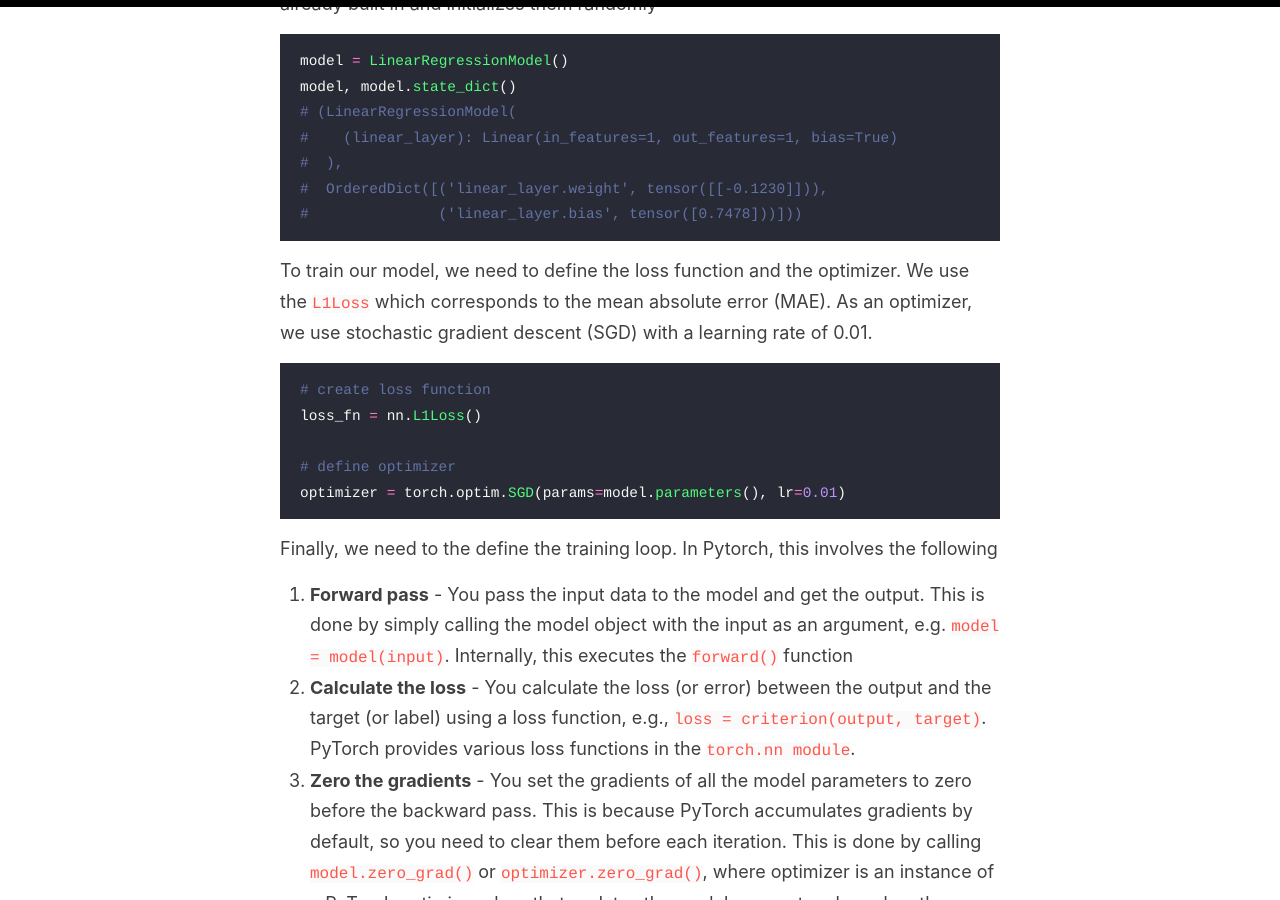
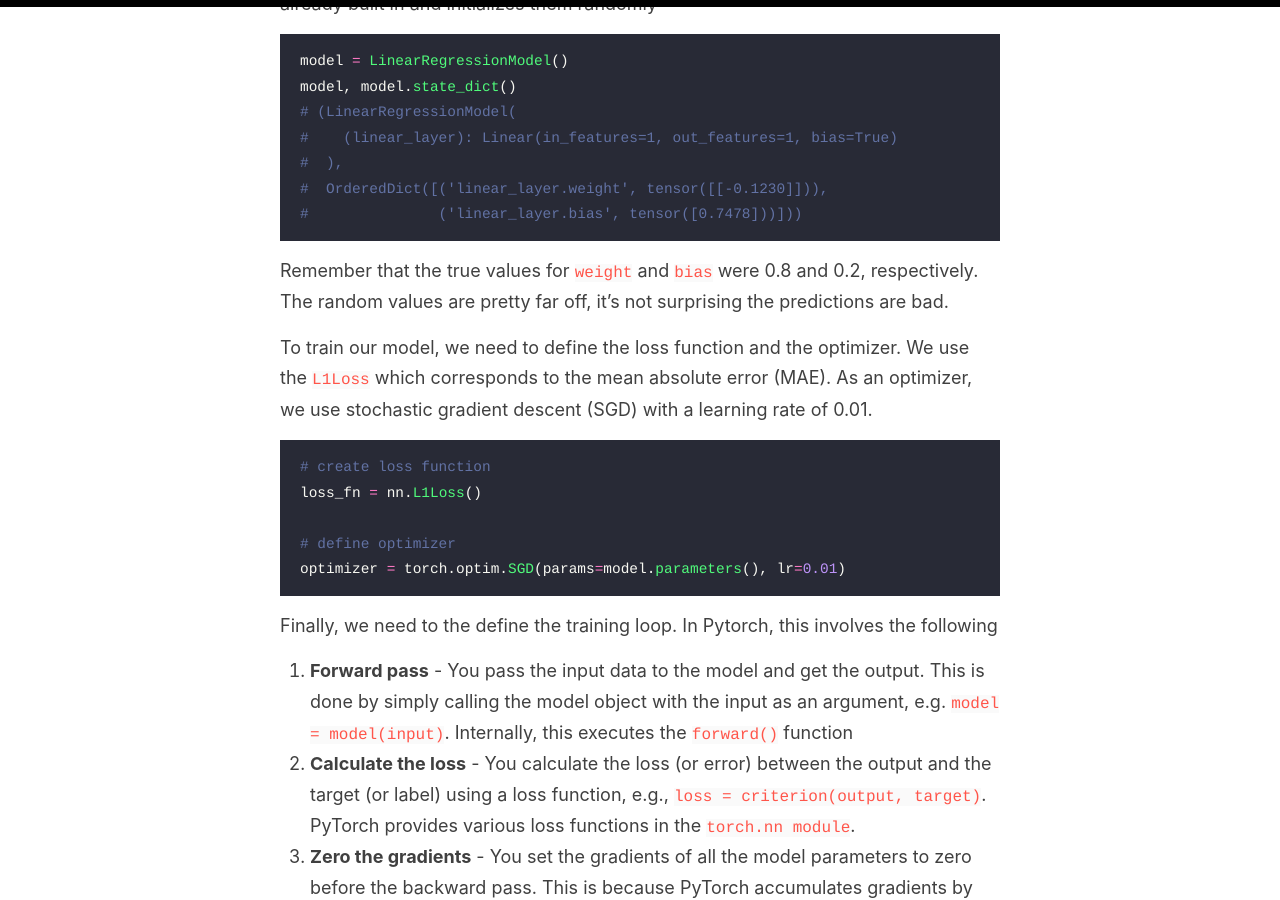
Before and after one commit to krz/krz.github.io, a Jekyll site: the page built from _posts/2019-02-03-linear-regression.md, in a window 1280 px wide and 900 px high, scrolled down 5960 px. Built offline with Jekyll 4.4.1, drawn with Linux system fonts in a browser that asks for light colours; some of the changed text lies outside the part shown.

Commit message:
formatting

````diff
--- a/_posts/2019-02-03-linear-regression.md
+++ b/_posts/2019-02-03-linear-regression.md
@@ -206,6 +206,8 @@
 #  OrderedDict([('linear_layer.weight', tensor([[-0.1230]])),
 #               ('linear_layer.bias', tensor([0.7478]))]))
 ```
+Remember that the true values for `weight` and `bias` were 0.8 and 0.2, respectively. The random values are pretty far off, it's not surprising the predictions are bad.
+
 To train our model, we need to define the loss function and the optimizer. We use the `L1Loss` which corresponds to the mean absolute error (MAE).
 As an optimizer, we use stochastic gradient descent (SGD) with a learning rate of 0.01.
 
@@ -329,6 +331,5 @@
 ```
 ![](/images/preds_linreg.png)
 
-```python
 
-```
+The predictions are almost spot on!
````
Also changed, not shown: other parts of _posts/2019-02-03-linear-regression.md (+1 -1 lines).
